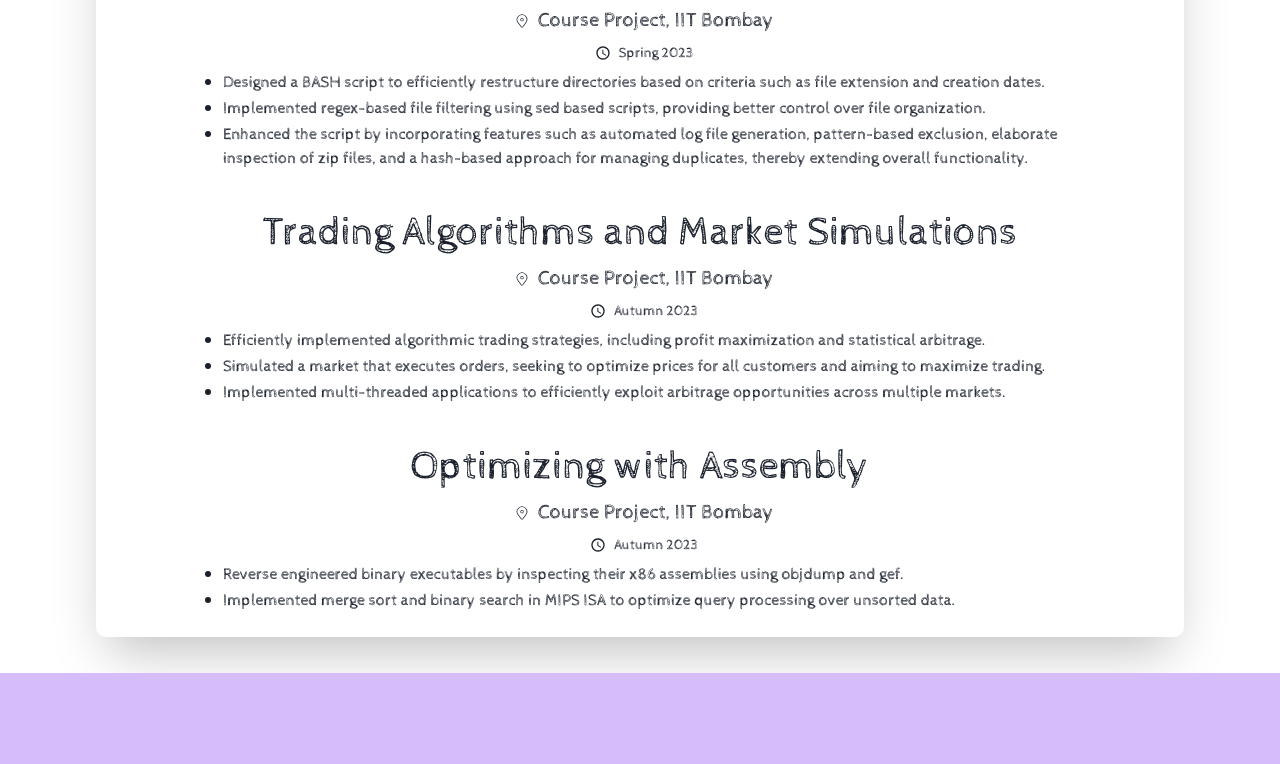
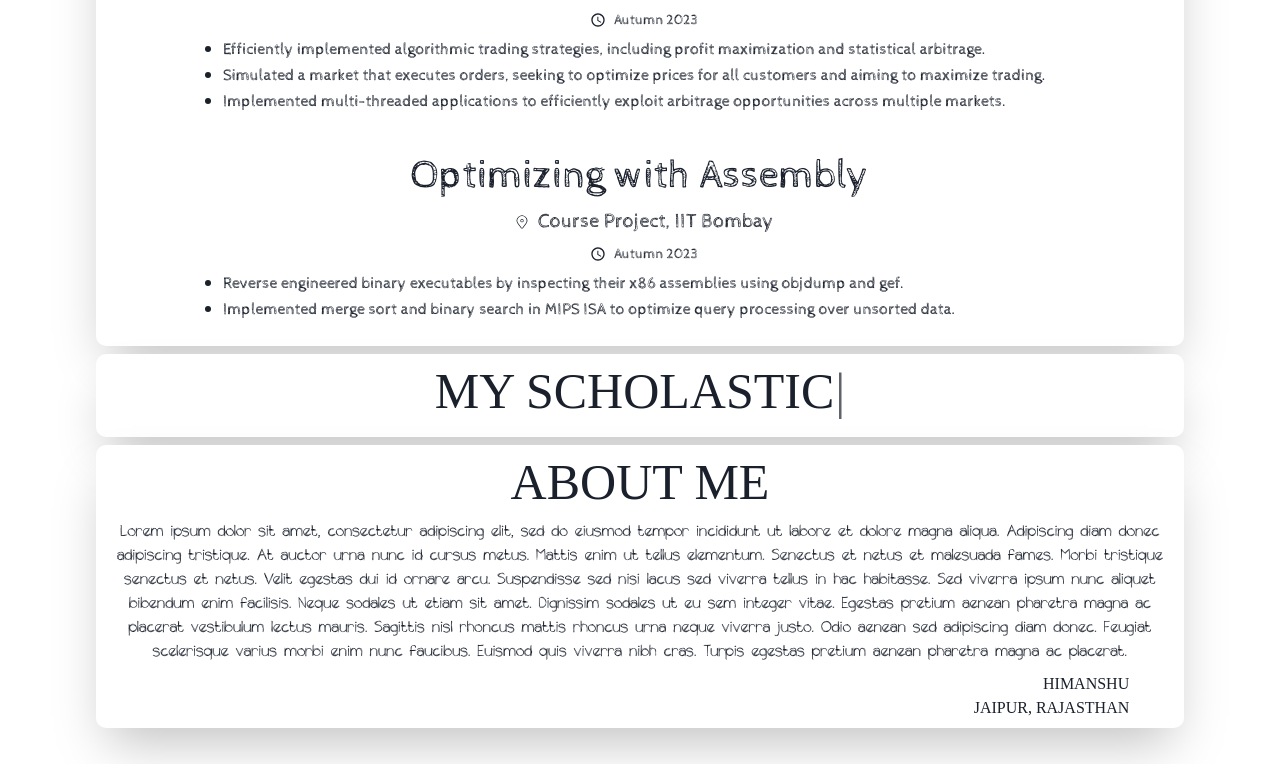
Before and after one commit to hotramen-hellfire/scaling-octo-guacamole, a Next.js app in the folder octo/: page / in a window 1280 px wide. Shown: the part 523-1287 px from the top of the page. Before the commit the page ends 1196 px from the top, so only its background shows below. Built offline with nearby package versions, Linux system fonts and the light colour scheme; a web font is replaced by a local one.

Commit message:
COMPLETED SCHOOL BOX. . .

```diff
--- a/octo/src/components/About/Abouts.tsx
+++ b/octo/src/components/About/Abouts.tsx
@@ -13,10 +13,8 @@ const Abouts: React.FC<AboutsProps> = () => {
             <Flex
                 zIndex={3}
                 width={'90%'}
-                // border={'1px solid black'}
                 borderRadius={10}
                 background={'white'}
-                // justify={'center'}
                 align={'center'}
                 flexDirection={'column'}
                 display={dataAboutText ? 'flex' : 'none'}
--- /dev/null
+++ b/octo/src/components/School/School.tsx
@@ -0,0 +1,68 @@
+import { Flex, Text } from '@chakra-ui/react';
+import React, { useState } from 'react';
+import Typewriter from 'typewriter-effect';
+import { dataAboutText } from '../../../data';
+type SchoolProps = {
+
+};
+
+const School: React.FC<SchoolProps> = () => {
+    const [school, setSchool] = useState(false);
+    return (
+        <>
+            <Flex
+                width={'90%'}
+                zIndex={3}
+                borderRadius={10}
+                background={'white'}
+                align={'center'}
+                flexDirection={'column'}
+                display={dataAboutText ? 'flex' : 'none'}
+                pb={2}
+                boxShadow={'2xl'}
+                _hover={{
+                    boxShadow: 'dark-lg'
+                }}
+                overflow={'hidden'}
+            >
+                <Flex
+                    width={'100%'}
+                    justify={'center'}
+                >
+                    <Text
+                        fontFamily={'PWPers'}
+                        fontSize={50}
+                        textAlign={'center'}
+                        // width={'100%'}
+                        display={school ? 'unset' : 'none'}
+                    >
+                        MY SCHOLASTICS
+                    </Text>
+                    <Flex
+                        fontFamily={'PWPers'}
+                        fontSize={50}
+                        display={!school ? 'flex' : 'none'}
+                    >
+                        <Typewriter
+                            options={{
+                                delay: 250,
+                            }}
+                            onInit={(typewriter) => {
+                                typewriter.typeString('MY')
+                                    .pauseFor(500)
+                                typewriter.typeString(' ')
+                                    .pauseFor(1000)
+                                typewriter.typeString('SCHOLASTICS')
+                                    .callFunction(() => {
+                                        setSchool(true);
+                                    })
+                                    .start();
+                            }}
+                        />
+                    </Flex>
+                </Flex>
+            </Flex>
+        </>
+    )
+}
+export default School;
--- a/octo/src/pages/index.tsx
+++ b/octo/src/pages/index.tsx
@@ -1,5 +1,6 @@
 import Abouts from '@/components/About/Abouts'
 import Projects from '@/components/Projects/Projects'
+import School from '@/components/School/School'
 import { Stack } from '@chakra-ui/react'
 import Head from 'next/head'
 
@@ -16,20 +17,10 @@ export default function Home() {
         m={9}
         flexDirection={'column'}
       >
+        <Projects />
+        <School />
         <Abouts />
-        {/* <Image
-          mt={-70}
-          zIndex={0}
-          src='https://media4.giphy.com/media/2nUjpQOJRYY5rC0kUw/giphy.gif?cid=ecf05e47aw67xk1726sz16pjbutn23ewk6c9q4rj3z1yupsu&ep=v1_gifs_search&rid=giphy.gif&ct=g'
-        /> */}
-        <Projects />
-        {/* <Image
-          mt={-70}
-          zIndex={0}
-          src='https://media4.giphy.com/media/35MAdPmdmRO3oCmWN0/giphy.gif?cid=ecf05e476e3lhdtru7yvedpji0lhonu57r3dg7ol0wxhshrl&ep=v1_gifs_search&rid=giphy.gif&ct=g'
-        /> */}
       </Stack>
-
     </>
   )
 }
```
Also changed, not shown: octo/src/components/Projects/ProjectItem.tsx (+0 -7 lines).
